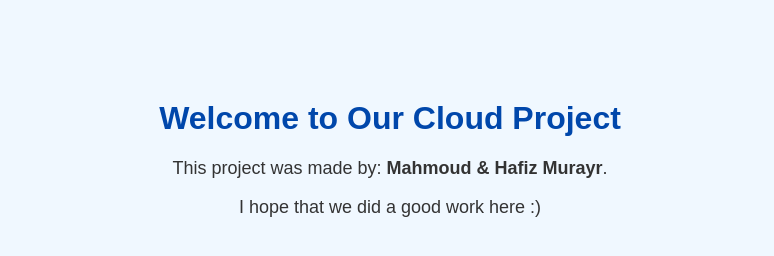
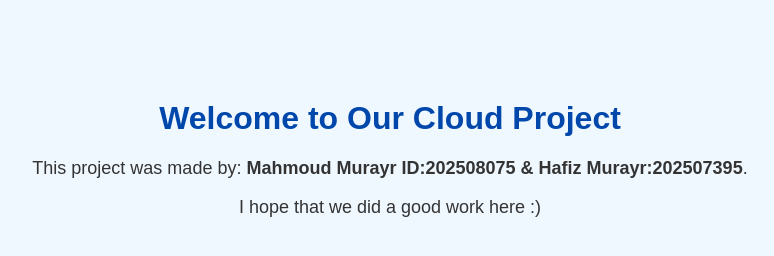
Before and after one commit to mhmodalmohr1/GroupProject1, a plain HTML site: page index.html in a window 1280 px wide. Shown: the whole page, without its empty margins (250-1024 px from the left). Drawn offline with Linux system fonts and the light colour scheme.

Commit message:
Update project authors with IDs in index.html

```diff
--- a/index.html
+++ b/index.html
@@ -22,7 +22,7 @@
   </head>
   <body>
     <h1>Welcome to Our Cloud Project</h1>
-    <p>This project was made by: <strong>Mahmoud & Hafiz Murayr</strong>.</p>
+    <p>This project was made by: <strong>Mahmoud Murayr ID:202508075 & Hafiz Murayr:202507395</strong>.</p>
     <p>I hope that we did a good work here :)</p>
   </body>
 </html>
```
